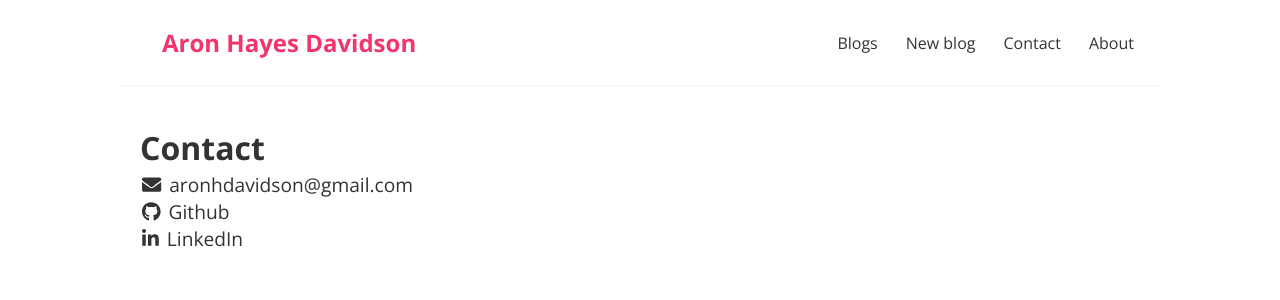
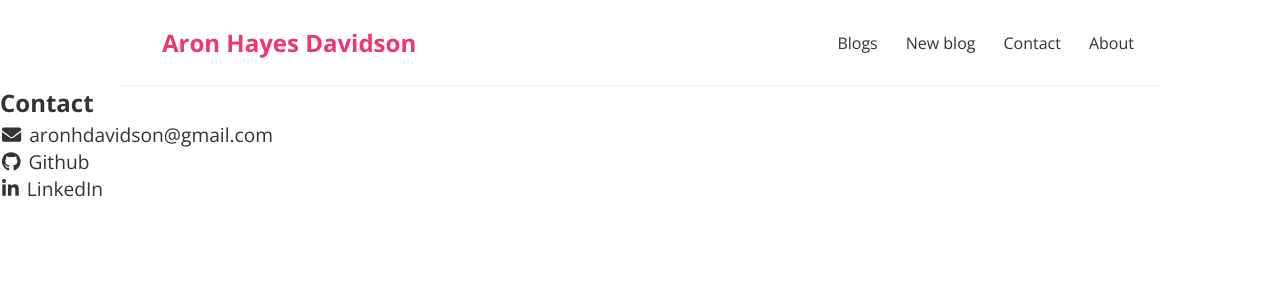
Before and after one commit to Aron-HD/React-website, a React (Create React App) app: page /contact in a window 1280 px wide. Shown: the top 300 px of the page. Built offline with nearby package versions, Linux system fonts and the light colour scheme.

Commit message:
change to imports and switched divs to Fragments

```diff
--- a/src/components/App.js
+++ b/src/components/App.js
@@ -1,24 +1,29 @@
 import { BrowserRouter as Router, Route, Switch } from "react-router-dom";
+import { Fragment } from "react";
 import Navbar from "./Navbar";
-import Home from "./Home";
+import Blogs from "./Blogs";
 import Create from "./Create";
 import About from "./About";
 import Contact from "./Contact";
+import Showcase from "./Showcase/Showcase";
 
 function App() {
   return (
     <Router>
-      <div className="App">
-        <Navbar />
-        <div className="content">
+      <Fragment className="App">
+        <Switch>
+          <Route exact path="/" component={Showcase} />
+          <Navbar />
+        </Switch>
+        <Fragment className="content">
           <Switch>
-            <Route exact path="/" component={Home} />
+            <Route path="/blogs" component={Blogs} />
             <Route path="/about" component={About} />
             <Route path="/contact" component={Contact} />
             <Route path="/create" component={Create} />
           </Switch>
-        </div>
-      </div>
+        </Fragment>
+      </Fragment>
     </Router>
   );
 }
```
